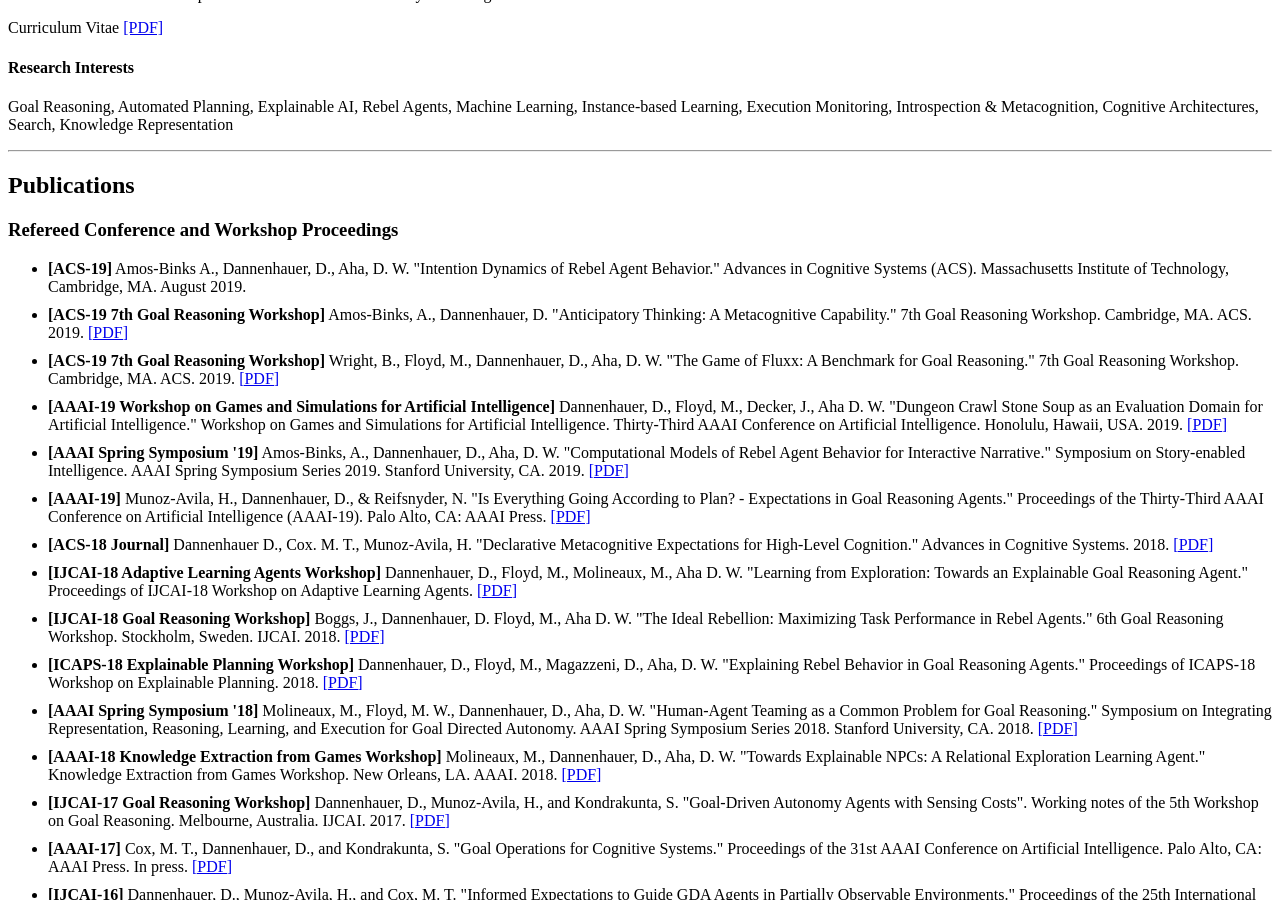
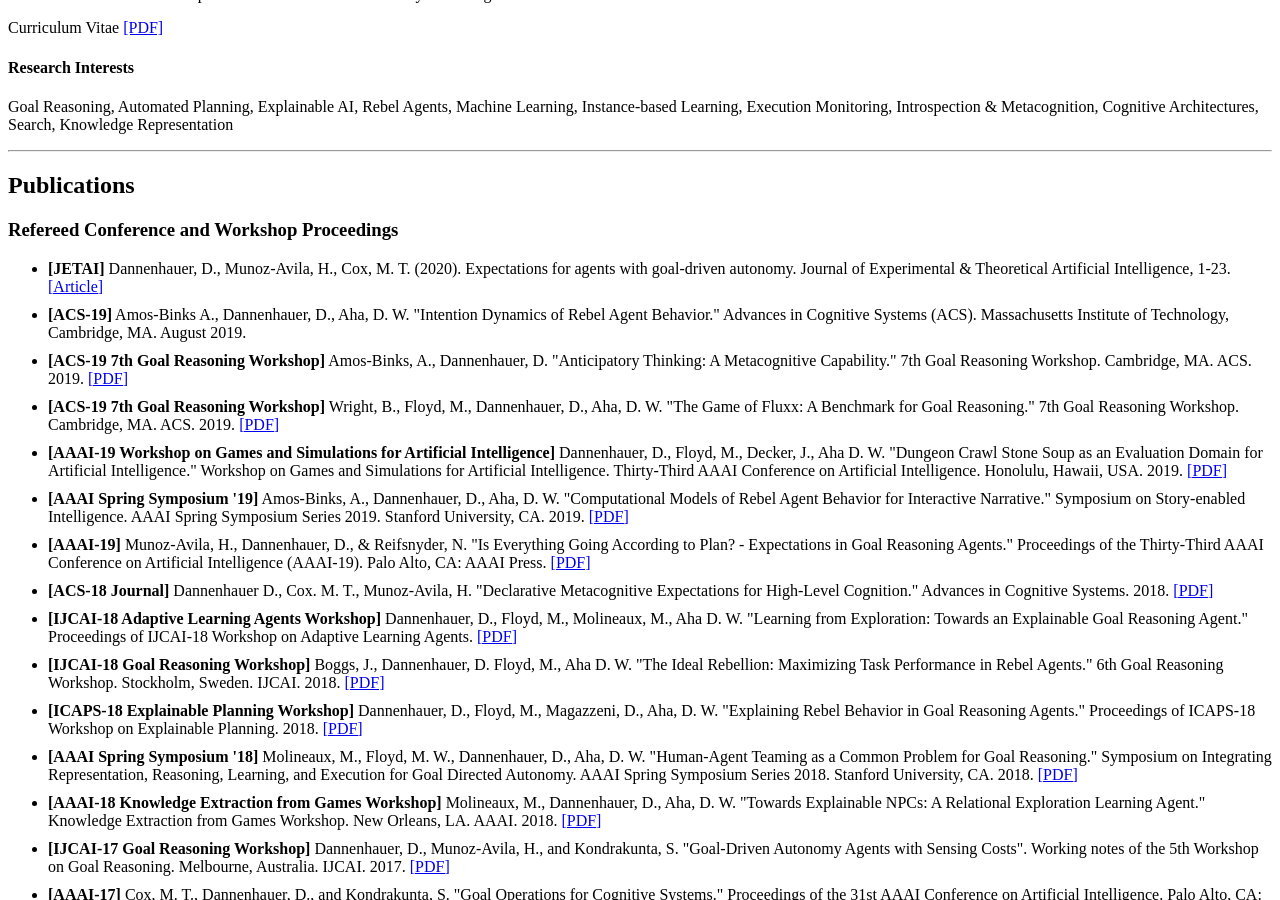
Before and after one commit to dustintd/dustintd.github.io, a Jekyll site: the page index.html, which Jekyll copies as it is, in a window 1280 px wide and 900 px high, scrolled down 476 px. Built offline with Jekyll 4.4.1, drawn with Linux system fonts in a browser that asks for light colours; comment, search, counter and statistics services are not loaded.

Commit message:
added jetai paper

```diff
--- a/index.html
+++ b/index.html
@@ -102,6 +102,7 @@ Curriculum Vitae <a href="cv-web.pdf">[PDF]</a>
 <h3>Refereed Conference and Workshop Proceedings</h3>
 <ul class="pub">
 
+    <li><b>[JETAI]</b> Dannenhauer, D., Munoz-Avila, H., Cox, M. T. (2020). Expectations for agents with goal-driven autonomy. Journal of Experimental & Theoretical Artificial Intelligence, 1-23. <a href="https://www.tandfonline.com/doi/abs/10.1080/0952813X.2020.1789755?journalCode=teta20">[Article]</a> </li>
     <li><b>[ACS-19]</b> Amos-Binks A., Dannenhauer, D., Aha, D. W. "Intention Dynamics of Rebel Agent Behavior." Advances in Cognitive Systems (ACS). Massachusetts Institute of Technology, Cambridge, MA. August 2019.</li>
     <li><b>[ACS-19 7th Goal Reasoning Workshop]</b> Amos-Binks, A., Dannenhauer, D. "Anticipatory Thinking: A Metacognitive Capability." 7th Goal Reasoning Workshop. Cambridge, MA. ACS. 2019. <a
                 href="https://arxiv.org/pdf/1906.12249">[PDF]</a></li>
```
